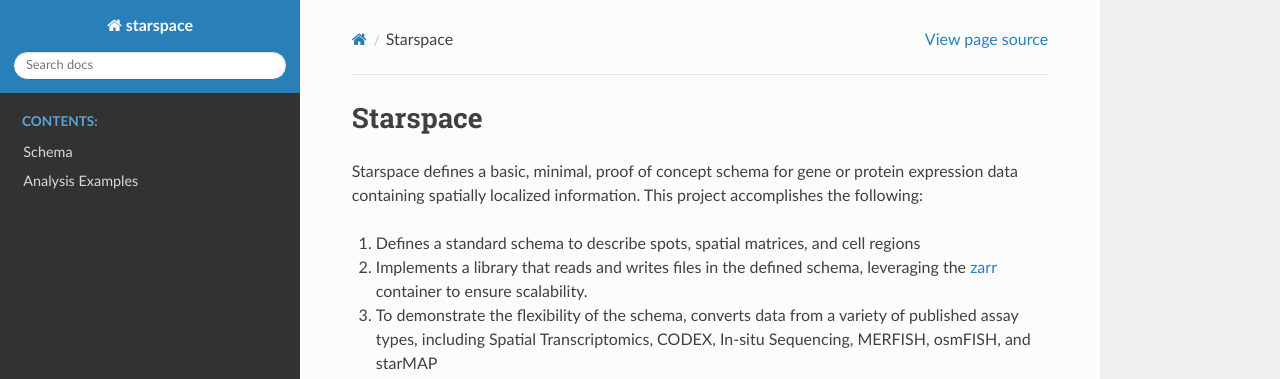
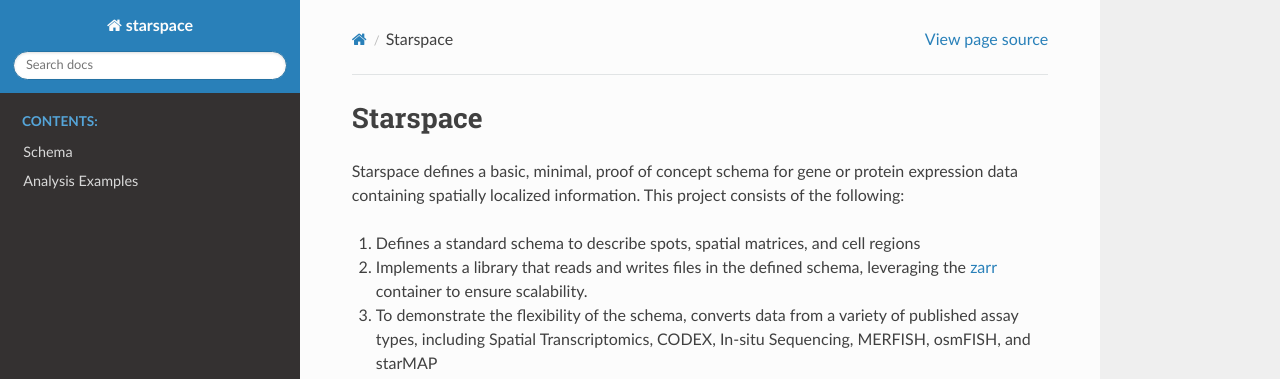
Before and after one commit to chanzuckerberg/spatial-warehouse, a Sphinx documentation site: the page built from docs/index.rst, in a window 1280 px wide and 1071 px high. Shown: the top 379 px of the window. Built offline with Sphinx 7.4.7 and the Read the Docs theme 2.0.0, drawn with Linux system fonts in a browser that asks for light colours; pages that are not in the unit, such as notebooks, are missing from menus.

Commit message:
minor doc fixes

```diff
--- a/docs/index.rst
+++ b/docs/index.rst
@@ -2,7 +2,7 @@ Starspace
 =========
 
 Starspace defines a basic, minimal, proof of concept schema for gene or protein expression data
-containing spatially localized information. This project accomplishes the following:
+containing spatially localized information. This project consists of the following:
 
 1. Defines a standard schema to describe spots, spatial matrices, and cell regions
 2. Implements a library that reads and writes files in the defined schema, leveraging the `zarr`_
```
